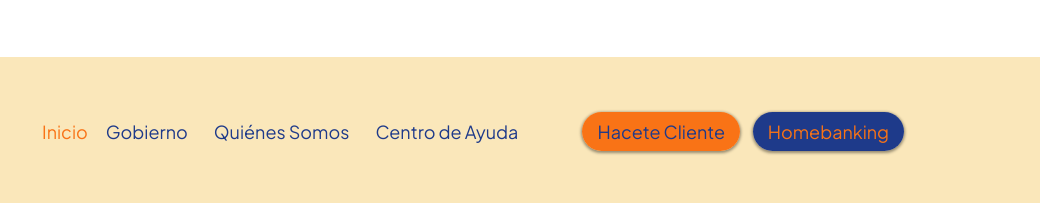
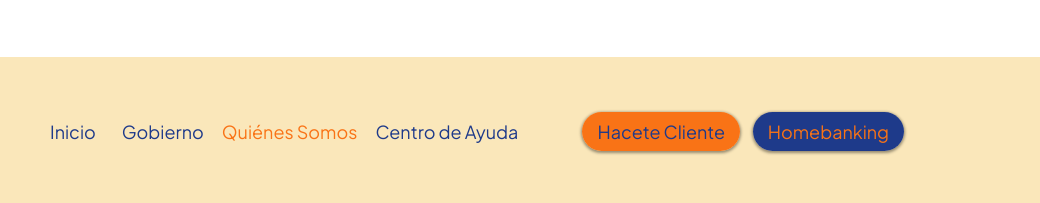
Before and after one commit to gonza9678/Vertice, a plain HTML site: page quienes-somos.html in a window 1280 px wide. Shown: the part 2208-2411 px from the top of the page, 240-1280 px from the left. Drawn offline with nearby package versions, Linux system fonts and the light colour scheme.

Commit message:
quienes-somos.html

```diff
--- a/quienes-somos.html
+++ b/quienes-somos.html
@@ -206,13 +206,13 @@
 
                         <ul class="navbar-nav">
                             <li class="nav-item">
-                            <a class="nav-link2 active" aria-current="page" href="#">Inicio</a>
+                            <a class="nav-link" aria-current="page" href="#">Inicio</a>
                             </li>
                             <li class="nav-item">
                             <a class="nav-link" href="#">Gobierno</a>
                             </li>
                             <li class="nav-item">
-                            <a class="nav-link" href="quienes-somos.html">Quiénes Somos</a>
+                            <a class="nav-link2 active" href="quienes-somos.html">Quiénes Somos</a>
                             </li>
                             <li class="nav-item">
                             <a class="nav-link" href="centroAyuda.html">Centro de Ayuda</a>
```
